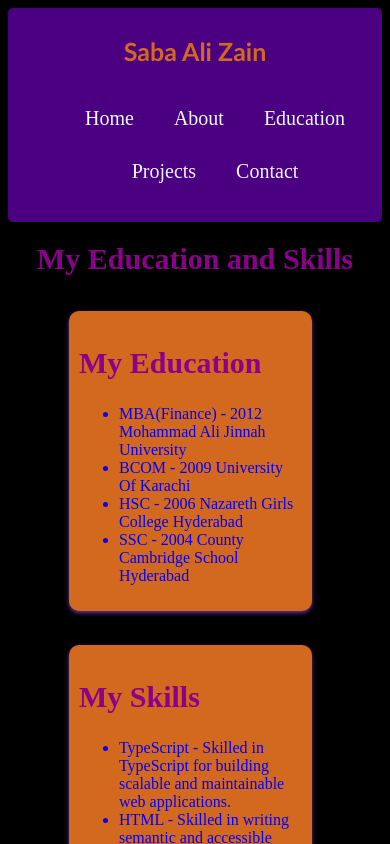
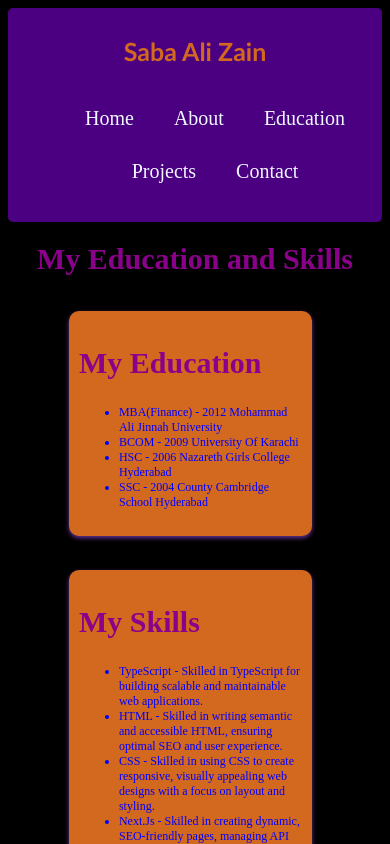
Before and after one commit to SabaZain/portfolio-nextjs, a Next.js app: page /Education in a window 390 px wide. Shown: the top 844 px of the page. Built offline with nearby package versions, Linux system fonts and the light colour scheme.

Commit message:
Update education.module.css

```diff
--- a/src/app/Education/education.module.css
+++ b/src/app/Education/education.module.css
@@ -28,6 +28,9 @@
     text-align: left;
     color:blue;
 }
+.items{
+    font-size:14px
+}
 
 @media (max-width: 768px) {
 
@@ -39,4 +42,7 @@
     margin-right: 20%;
 
 }
+    .items{
+        font-size:12px
+    }
 }
```
